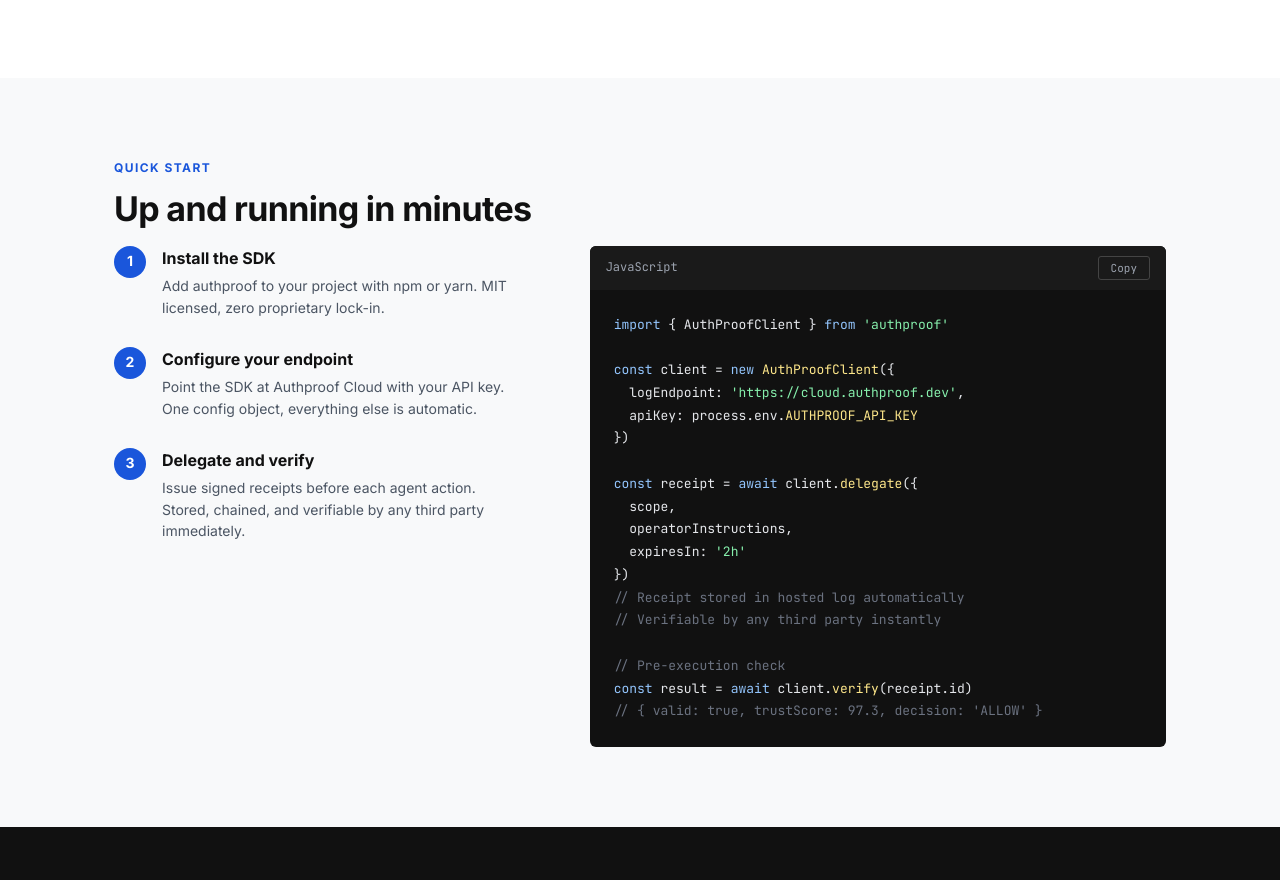
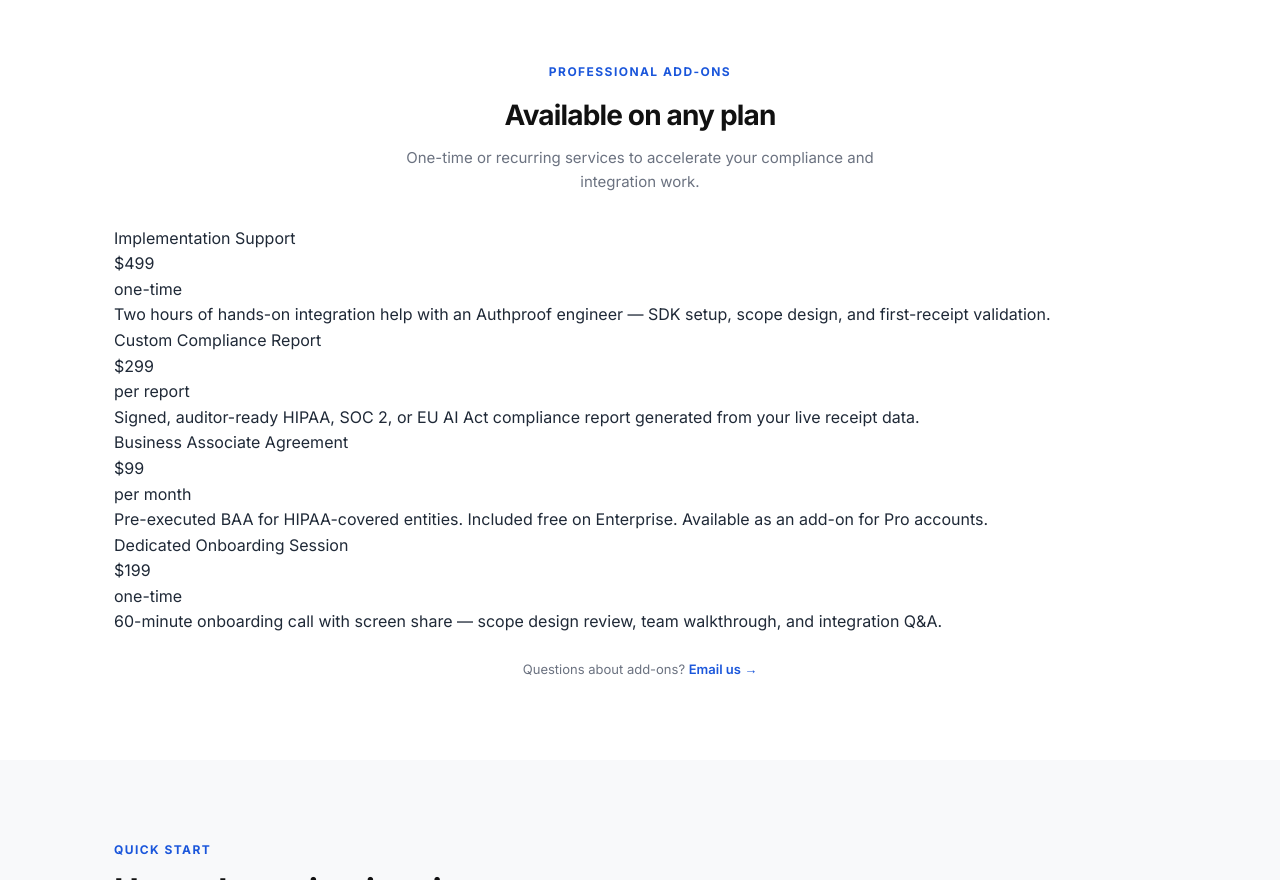
Before and after one commit to Commonguy25/authproof-sdk, a website: page authproof-cloud/frontend/index.html in a window 1280 px wide. Shown: the part 6048-6928 px from the top of the page. Drawn offline with Linux system fonts and the light colour scheme.

Commit message:
Add professional add-ons pricing section to home page

```diff
--- a/authproof-cloud/frontend/index.html
+++ b/authproof-cloud/frontend/index.html
@@ -264,6 +264,14 @@
       .integrations-grid { grid-template-columns: 1fr 1fr; }
       .pricing-grid { grid-template-columns: 1fr; max-width: 440px; margin: 0 auto; }
       .compare-wrap { border-radius: 4px; }
+    .addons-grid { display: grid; grid-template-columns: repeat(4, 1fr); gap: 18px; margin-top: 56px; }
+    .addon-card { border: 1px solid var(--gray-200); border-radius: 14px; padding: 24px; background: var(--white); }
+    .addon-name { font-size: 14px; font-weight: 700; color: var(--gray-900); margin-bottom: 6px; }
+    .addon-price { font-size: 22px; font-weight: 800; color: var(--blue); letter-spacing: -0.02em; margin-bottom: 4px; }
+    .addon-period { font-size: 12px; color: var(--gray-400); margin-bottom: 12px; }
+    .addon-desc { font-size: 13px; color: var(--gray-500); line-height: 1.55; }
+    @media (max-width: 960px) { .addons-grid { grid-template-columns: 1fr 1fr; } }
+    @media (max-width: 640px) { .addons-grid { grid-template-columns: 1fr; } }
       .footer-grid { grid-template-columns: 1fr 1fr; gap: 36px; }
     }
     @media (max-width: 640px) {
@@ -726,6 +734,43 @@
         </tbody>
       </table>
     </div>
+
+    <!-- Add-ons -->
+    <div style="margin-top:64px;">
+      <div style="text-align:center;margin-bottom:32px;">
+        <div class="section-label">Professional Add-ons</div>
+        <h3 style="font-size:28px;font-weight:800;color:var(--gray-900);letter-spacing:-0.03em;margin-bottom:8px;">Available on any plan</h3>
+        <p style="font-size:15px;color:var(--gray-500);max-width:520px;margin:0 auto;">One-time or recurring services to accelerate your compliance and integration work.</p>
+      </div>
+      <div class="addons-grid">
+        <div class="addon-card">
+          <div class="addon-name">Implementation Support</div>
+          <div class="addon-price">$499</div>
+          <div class="addon-period">one-time</div>
+          <div class="addon-desc">Two hours of hands-on integration help with an Authproof engineer — SDK setup, scope design, and first-receipt validation.</div>
+        </div>
+        <div class="addon-card">
+          <div class="addon-name">Custom Compliance Report</div>
+          <div class="addon-price">$299</div>
+          <div class="addon-period">per report</div>
+          <div class="addon-desc">Signed, auditor-ready HIPAA, SOC 2, or EU AI Act compliance report generated from your live receipt data.</div>
+        </div>
+        <div class="addon-card">
+          <div class="addon-name">Business Associate Agreement</div>
+          <div class="addon-price">$99</div>
+          <div class="addon-period">per month</div>
+          <div class="addon-desc">Pre-executed BAA for HIPAA-covered entities. Included free on Enterprise. Available as an add-on for Pro accounts.</div>
+        </div>
+        <div class="addon-card">
+          <div class="addon-name">Dedicated Onboarding Session</div>
+          <div class="addon-price">$199</div>
+          <div class="addon-period">one-time</div>
+          <div class="addon-desc">60-minute onboarding call with screen share — scope design review, team walkthrough, and integration Q&amp;A.</div>
+        </div>
+      </div>
+      <p style="text-align:center;margin-top:24px;font-size:13px;color:var(--gray-500);">Questions about add-ons? <a href="mailto:ryan@authproof.dev" style="color:var(--blue);font-weight:600;">Email us →</a></p>
+    </div>
+
   </div>
 </section>
 
```
